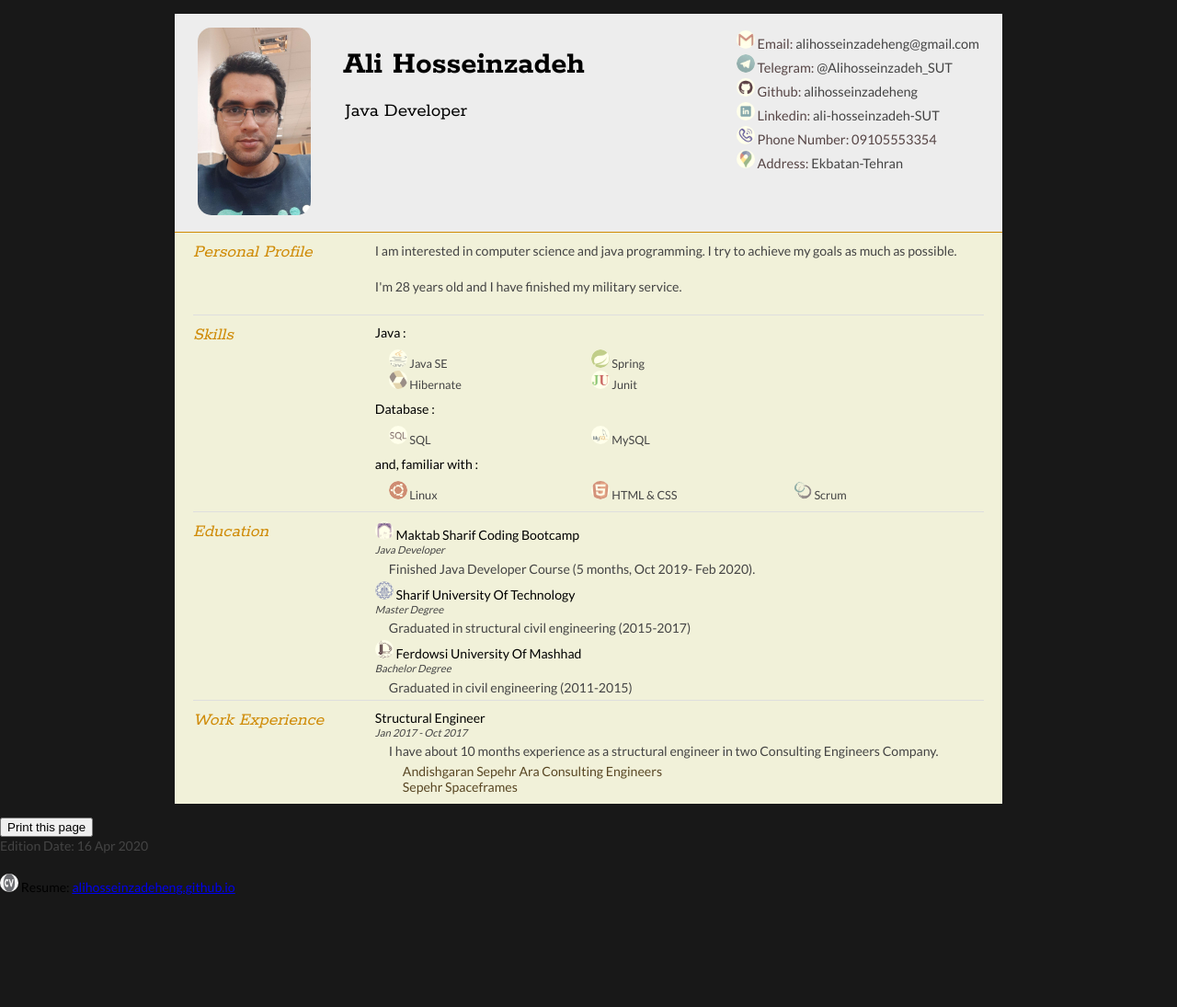
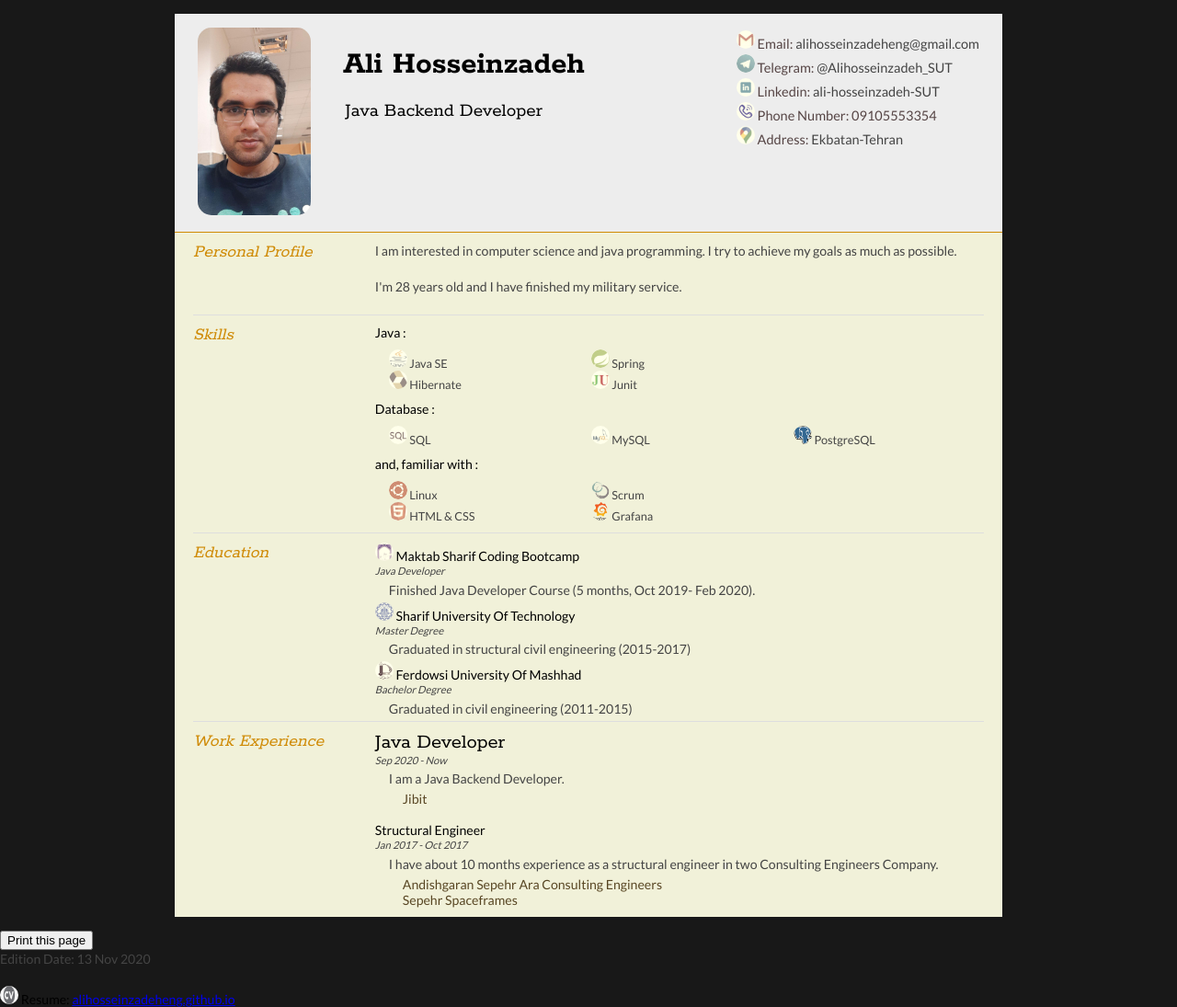
Before and after one commit to aliaghahastam/aliaghahastam.github.io, a plain HTML site: page index.html in a window 1280 px wide. Shown: the whole page at 92% size. Before the commit the page ends 973 px from the top, so only its background shows below. Drawn offline with Linux system fonts and the light colour scheme.

Commit message:
Update resume

```diff
--- a/index.html
+++ b/index.html
@@ -33,7 +33,7 @@
 
         <div id="name">
             <h1 class="quickFade delayTwo">Ali Hosseinzadeh</h1>
-            <h3 class="quickFade delayThree">Java Developer</h3>
+            <h3 class="quickFade delayThree">Java Backend Developer</h3>
         </div>
 
         <div id="contactDetails" class="quickFade delayFour">
@@ -41,7 +41,6 @@
 
                 <li><img alt=" " src="images/gmail.png" id="thumbnail" title="Email"> Email: <a href="mailto:alihosseinzadeheng@gmail.com" target="_blank">alihosseinzadeheng@gmail.com</a></li>
                 <li><img alt=" " src="images/telegram.jpg" id="thumbnail" title="Telegram"> Telegram: <a href="http://t.me/Alihosseinzadeh_SUT">@Alihosseinzadeh_SUT</a></li>
-                <li><img alt=" " src="images/github.png" id="thumbnail" title="Github"> Github: <a href="https://github.com/alihosseinzadeheng">alihosseinzadeheng</a></li>
                 <li><img alt=" " src="images/linkedin.png" id="thumbnail" title="Linkedin"> Linkedin: <a href="https://www.linkedin.com/in/ali-hosseinzadeh-sut">ali-hosseinzadeh-SUT</a></li>
                 <li><img alt=" " src="images/cellphone.jpg" id="thumbnail" title="Cellphone"> Phone Number: 09105553354 </li>
                 <li><img alt=" " src="images/map.png" id="thumbnail" title="Address"> Address: <a href="https://goo.gl/maps/aqr1JJH8pbfgQKdAA">Ekbatan-Tehran</a></li>
@@ -84,12 +83,14 @@
                 <ul class="keySkills">
                     <li><img alt=" " src="images/sql.jpg" id="thumbnail" title="SQL">  SQL  </li>
                     <li><img alt=" " src="images/mysql.png" id="thumbnail" title="MySQL">  MySQL  </li>
+                    <li><img alt=" " src="images/postgresql.png" id="thumbnail" title="PostgreSQL">  PostgreSQL  </li>
                 </ul>
                 <h3>and, familiar with :</h3>
                 <ul class="keySkills">
                     <li><img alt=" " src="images/ubuntu.jpg" id="thumbnail" title="ubuntu">  Linux  </li>
                     <li><img alt=" " src="images/html.png" id="thumbnail" title="HTML">  HTML & CSS  </li>
                     <li><img alt=" " src="images/scrum.png" id="thumbnail" title="Scrum">  Scrum  </li>
+                    <li><img alt=" " src="images/grafana.png" id="thumbnail" title="Grafana">  Grafana  </li>
 
                 </ul>
 
@@ -129,6 +130,13 @@
 
             <div class="sectionContent">
                 <article>
+                 <h2> Java Developer</h2>
+                    <p class="subDetails">Sep 2020 - Now</p>
+                    <p class="subDetails2">I am a Java Backend Developer. </p>
+
+                     <a id="companylink" href="https://www.https://www.jibit.ir"> Jibit </a>
+                     </br>
+
                     <h3> Structural Engineer</h3>
                     <p class="subDetails">Jan 2017 - Oct 2017</p>
                     <p class="subDetails2">I have about 10 months experience as a structural engineer in two Consulting Engineers Company.  </p>
@@ -154,7 +162,7 @@
 
 
 <footer class="footer">
-    <p>Edition Date: 16 Apr 2020</p>
+    <p>Edition Date: 13 Nov 2020</p>
     <img alt=" " src="images/cv.png" id="thumbnail" title="Resume"> Resume: <a href="http://alihosseinzadeheng.github.io">alihosseinzadeheng.github.io</a>
 </footer>
 
```
Also changed, not shown: images/grafana.png (added), images/postgresql.png (added).
